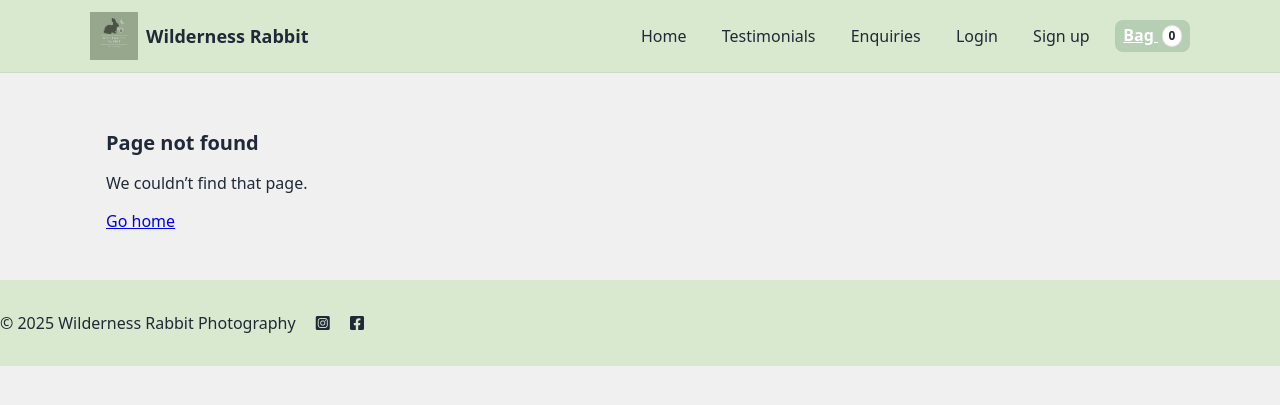
After one commit to rory-codes/wildness_rabbit_photography, a Django app: template templates/404.html in a window 1280 px wide. The commit adds this page. Shown: the top 405 px of the page. Run offline with Django 5.2, Linux system fonts and the light colour scheme; the template is opened without the code that fills it, so the values that code supplies are empty.

Commit message:
Start cart and add 404 & 500 pages to finish sprint 1

```diff
--- /dev/null
+++ b/templates/404.html
@@ -0,0 +1,9 @@
+{% extends "base.html" %}
+{% block title %}Page not found{% endblock %}
+{% block content %}
+<section class="section container">
+  <h1 class="h2">Page not found</h1>
+  <p>We couldn’t find that page.</p>
+  <p><a href="{% url 'home' %}">Go home</a></p>
+</section>
+{% endblock %}
--- a/templates/base.html
+++ b/templates/base.html
@@ -7,7 +7,8 @@
   <title>{% block title %}Wilderness Rabbit{% endblock %}</title>
   <meta name="viewport" content="width=device-width,initial-scale=1">
   <link rel="stylesheet" href="{% static 'css/style.css' %}">
-  <link rel="icon" href="{% static 'img/favicon.png' %}">
+  <link rel="icon" type="image/png" href="{% static 'img/favicon.png' %}">
+  <link rel="apple-touch-icon" href="{% static 'img/apple-touch-icon.png' %}">
   <link rel="stylesheet" href="https://cdnjs.cloudflare.com/ajax/libs/font-awesome/6.4.0/css/all.min.css">
 </head>
 
@@ -27,12 +28,12 @@
       </label>
 
       <nav id="site-nav" class="nav">
-        <a href="{% url 'catalog:home' %}" class="nav-link">Home</a>
+        <a href="{% url 'catalog:index' %}" class="nav-link">Home</a>
         <a href="{% url 'testimonials:index' %}" class="nav-link">Testimonials</a>
         <a href="{% url 'enquiries:index' %}" class="nav-link">Enquiries</a>
-        <a href="/accounts/login/" class="nav-link">Login</a>
-        <a href="/accounts/signup/" class="nav-link">Sign up</a>
-        <a href="{% url 'cart:index' %}" class="btn">Bag <span class="badge">{{ cart_count|default:0 }}</span></a>
+        <a href="{% url 'account_login' %}" class="nav-link">Login</a>
+        <a href="{% url 'account_signup' %}" class="nav-link">Sign up</a>
+        <a href="{% url 'cart:detail' %}" class="btn">Bag <span class="badge">{{ cart_count|default:0 }}</span></a>
       </nav>
     </div>
   </header>
```
Also changed, not shown: cart/cart.py (added, +13 -0 lines), templates/500.html (added, +9 -0 lines).
